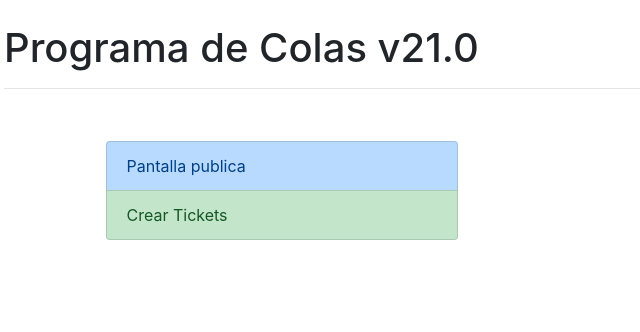
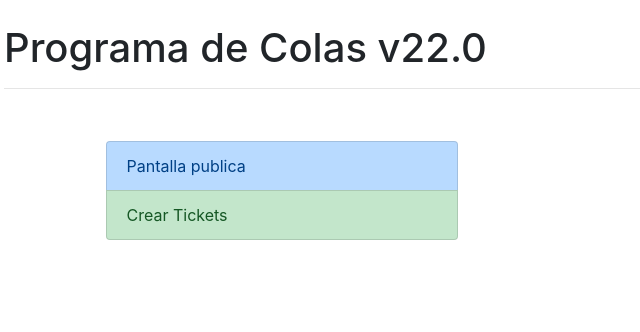
Before and after one commit to DAOBLUR/SistemaGestionDeColasPorTurnos, a website: page public/index.html in a window 1280 px wide. Shown: the full height of the page, 81-721 px from the left. Drawn offline with nearby package versions, Linux system fonts and the light colour scheme.

```diff
--- a/public/index.html
+++ b/public/index.html
@@ -13,7 +13,7 @@
 </head>
 
 <body class="container mt-4">
-    <h1>Programa de Colas v21.0</h1>
+    <h1>Programa de Colas v22.0</h1>
     <hr>
 
     <div class="container">
```
Also changed, not shown: 1 other file.
